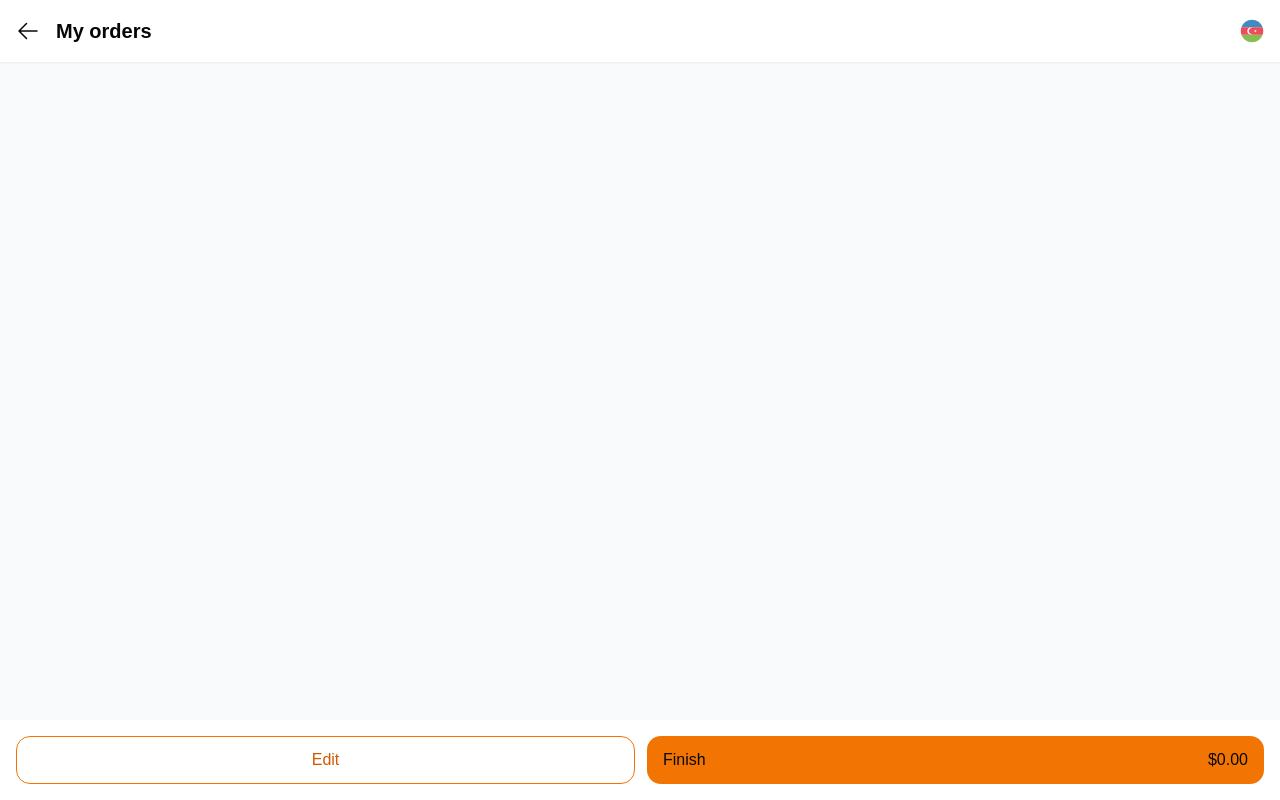
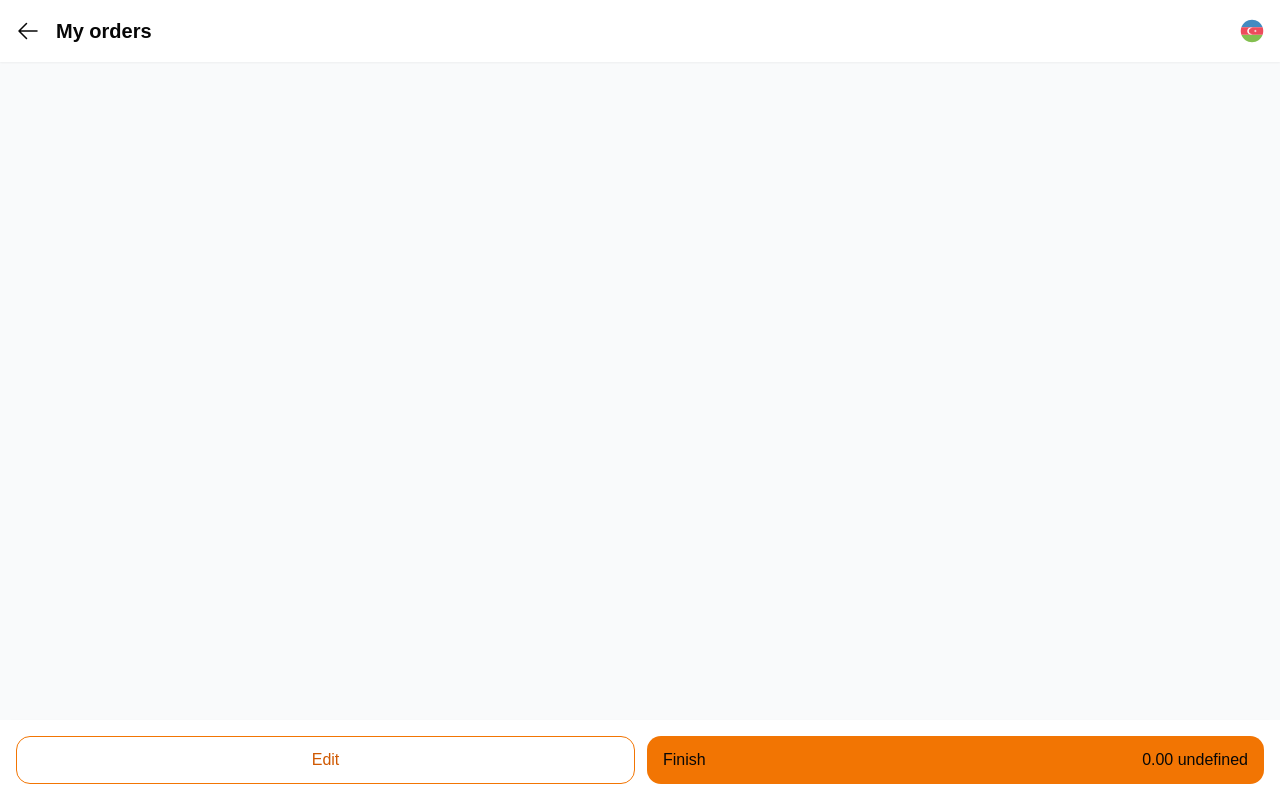
Before and after one commit to smartmasa/frontend, a Next.js app: page /orders in a window 1280 px wide. Built offline with nearby package versions, Linux system fonts and the light colour scheme.

Commit message:
Make necessary changes to fetch currency from backend

```diff
--- a/src/app/components/MealCard.tsx
+++ b/src/app/components/MealCard.tsx
@@ -11,6 +11,7 @@ interface MealCardProps {
   name: string;
   description: string;
   price: number;
+  currency: string;
   cookingTime: string;
   imageUrl: string;
   isFavorite?: boolean;
@@ -23,6 +24,7 @@ const MealCard = ({
   name,
   description,
   price,
+  currency,
   cookingTime,
   imageUrl,
   isFavorite = false,
@@ -86,7 +88,7 @@ const MealCard = ({
               <span className="text-xs text-gray-500">{cookingTime}</span>
             </div>
             <span className="text-sm font-semibold text-primary-500">
-              {formatPrice(price)}
+              {formatPrice(price, currency)}
             </span>
           </div>
 
--- a/src/app/menu/page.tsx
+++ b/src/app/menu/page.tsx
@@ -29,6 +29,7 @@ function CategorySection({ category, gridClassName }: CategorySectionProps) {
           id: meal.id!,
           name: meal.name,
           price: meal.price.amount,
+          currency: meal.price.currency,
           quantity: newQuantity,
           imageUrl: meal.imageUrl,
         });
@@ -52,6 +53,7 @@ function CategorySection({ category, gridClassName }: CategorySectionProps) {
               name={meal.name}
               description={meal.description}
               price={meal.price.amount}
+              currency={meal.price.currency}
               imageUrl={meal.imageUrl}
               cookingTime={meal.cookingTime}
               isFavorite={meal.isFavorite}
@@ -105,6 +107,7 @@ export default function MenuPage() {
           id: meal.id!,
           name: meal.name,
           price: meal.price.amount,
+          currency: meal.price.currency,
           quantity: newQuantity,
           imageUrl: meal.imageUrl,
         });
@@ -115,6 +118,8 @@ export default function MenuPage() {
   };
 
   const total = orderItems.reduce((sum, item) => sum + (item.price * item.quantity), 0);
+  // Use the currency from the first order item
+  const currency = orderItems[0].currency;
 
   if (isLoading) {
     return (
@@ -191,7 +196,7 @@ export default function MenuPage() {
             >
               <div className="flex justify-between items-center w-full">
                 <span>View Order</span>
-                <span>{formatPrice(total)}</span>
+                <span>{formatPrice(total, currency)}</span>
               </div>
             </Button>
           </div>
--- a/src/contexts/OrderContext.tsx
+++ b/src/contexts/OrderContext.tsx
@@ -6,6 +6,7 @@ export interface OrderItem {
   id: string;
   name: string;
   price: number;
+  currency: string;
   quantity: number;
   imageUrl: string;
 }
--- a/src/lib/formatters.ts
+++ b/src/lib/formatters.ts
@@ -1 +1,3 @@
-export const formatPrice = (price: number): string => `$${price.toFixed(2)}`;
+export const formatPrice = (price: number, currency: string): string => {
+  return `${price.toFixed(2)} ${currency}`;
+};
```
